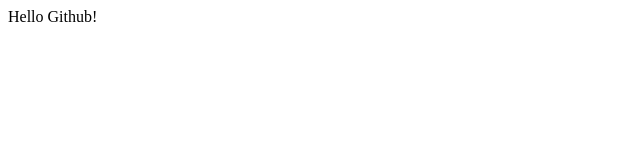
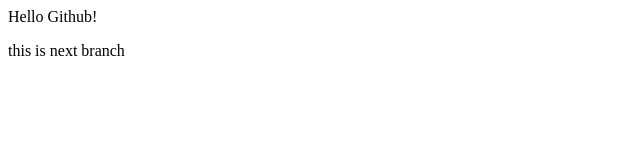
Before and after one commit to geneticlive/hello-github, a plain HTML site: page index.html in a window 1280 px wide. Shown: the whole page, without its empty margins (0-640 px from the left). Drawn offline with Linux system fonts and the light colour scheme.

Commit message:
Next Feture

```diff
--- a/index.html
+++ b/index.html
@@ -1 +1,3 @@
 <p>Hello Github!</p>
+
+<p>this is next branch</p>
```
